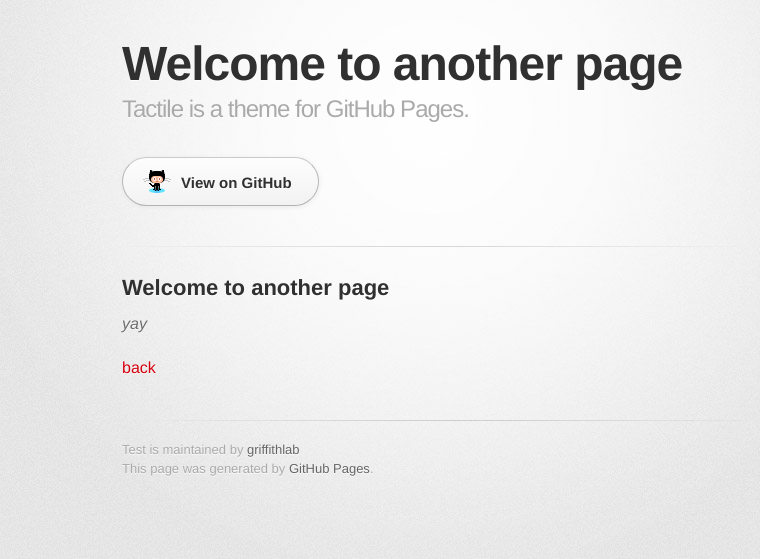
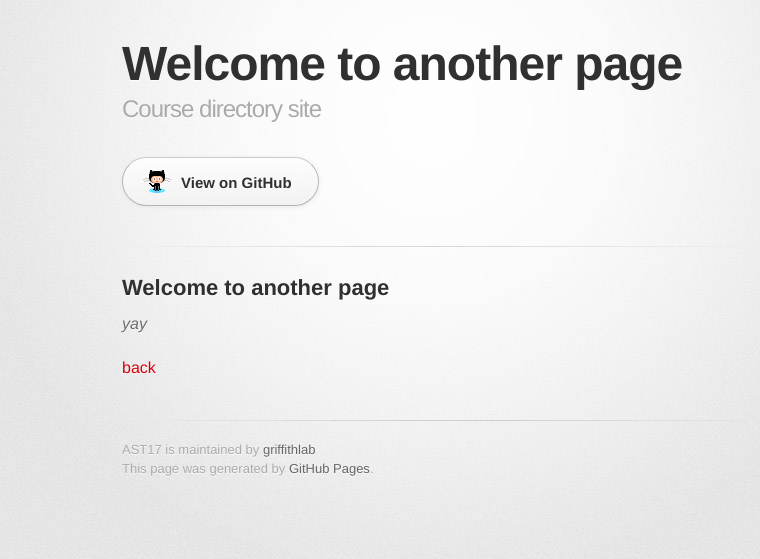
Before and after one commit to griffithlab/ast17, a Jekyll site: the page built from another-page.md, in a window 1280 px wide. Shown: the top 559 px of the page, without its empty margins (208-968 px from the left). Built offline with Jekyll 4.4.1, drawn with Linux system fonts in a browser that asks for light colours; nearby versions of some CDN libraries; some web fonts are replaced; our own code applies the rules of GitHub Pages for plain Markdown files.

Commit message:
update site title and description

```diff
--- a/_config.yml
+++ b/_config.yml
@@ -1,5 +1,5 @@
-title: 'Test'
-description: Tactile is a theme for GitHub Pages.
+title: 'AST17'
+description: 'Course directory site'
 show_downloads: false
 google_analytics:
 theme: jekyll-theme-tactile
```
